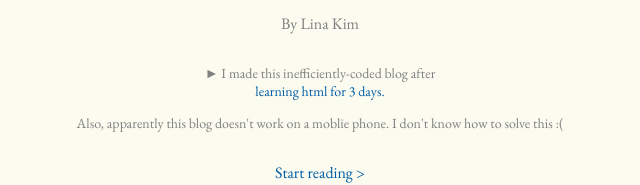
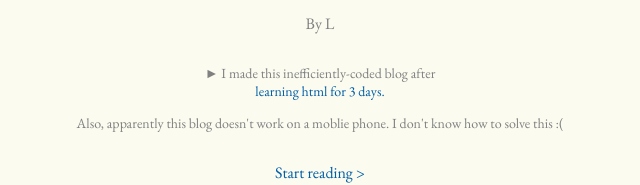
Before and after one commit to ottersum/ottersum.github.io, a plain HTML site: page index.html in a window 1280 px wide. Shown: the part 288-473 px from the top of the page, 320-960 px from the left. Drawn offline with nearby package versions, Linux system fonts and the light colour scheme.

Commit message:
change-auth

```diff
--- a/index.html
+++ b/index.html
@@ -25,7 +25,7 @@
 
       <div class="author">
         <p>
-          By Lina Kim
+          By L
         </p>
       </div>
 
```
